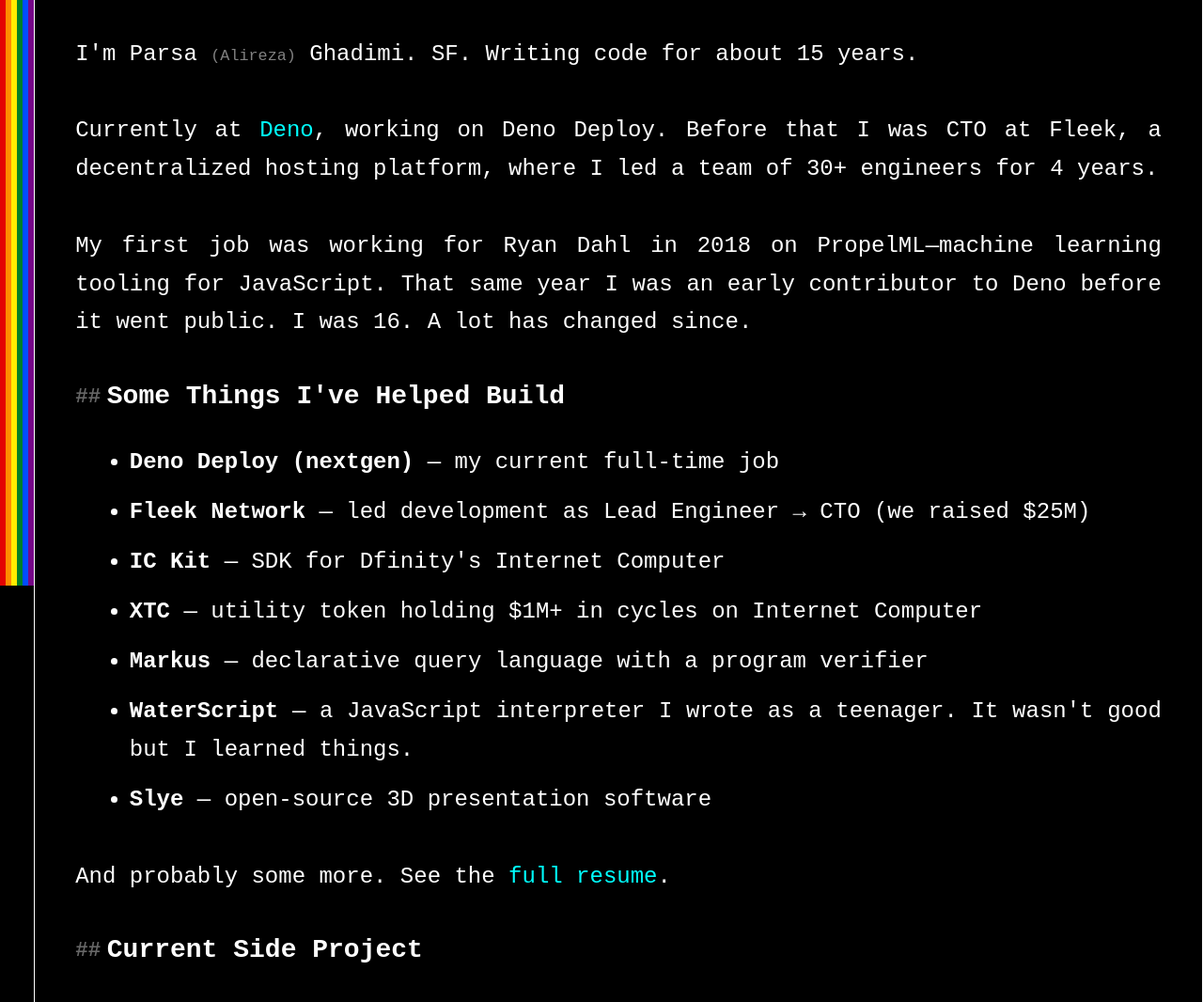
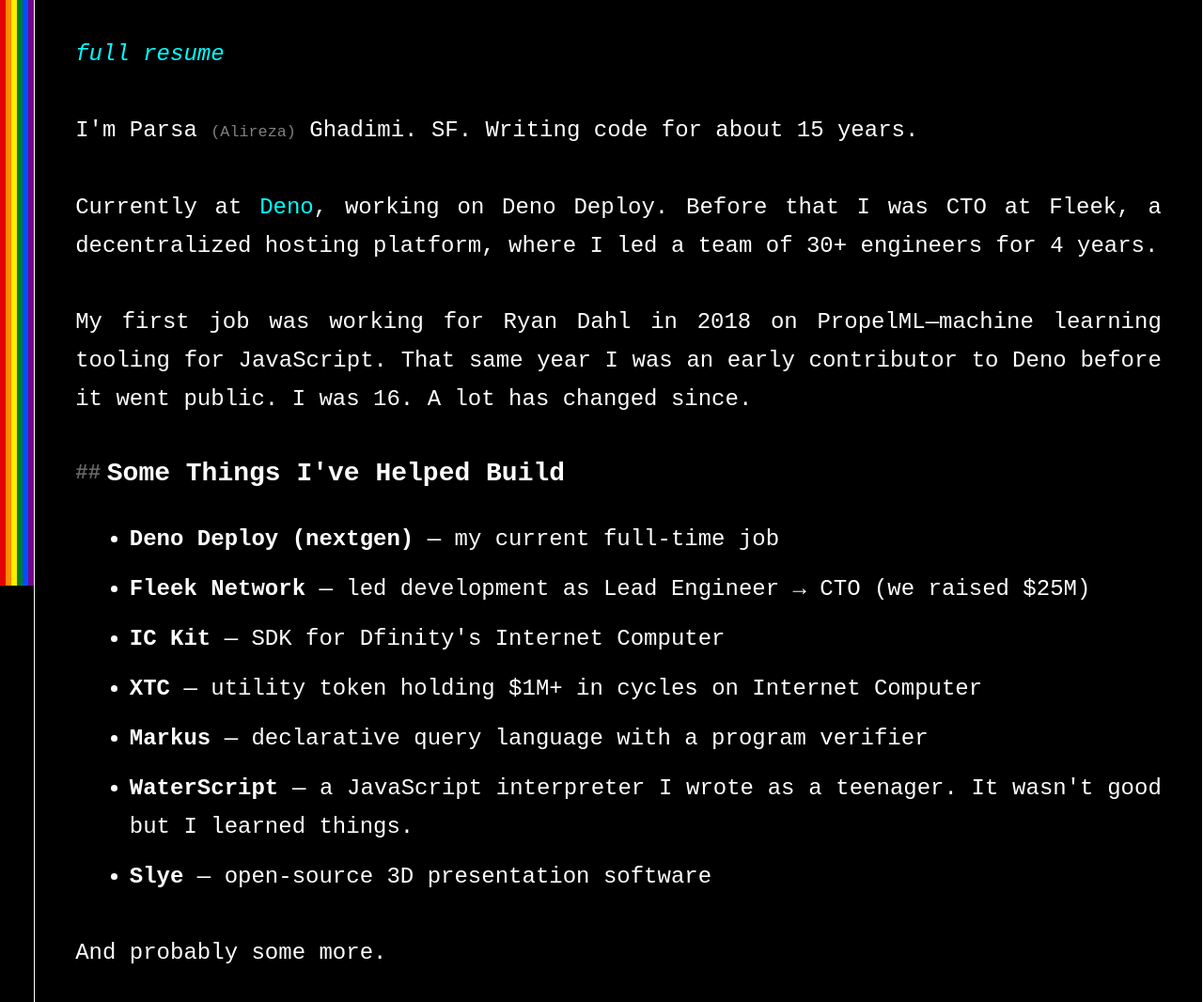
Before and after one commit to qti3e/wtf, a plain HTML site: page about/index.html in a window 1280 px wide. Shown: the part 177-1243 px from the top of the page at 94% size. Drawn offline with Linux system fonts and the light colour scheme.

Commit message:
Deploying to gh-pages from @ qti3e/wtf@ec8e460f4b65ef0932037bbc69f71d4ab821153b 🚀

```diff
--- a/about/index.html
+++ b/about/index.html
@@ -75,6 +75,7 @@
       </header>
       <main class="content">
       <h1 id="about-me"><a class="anchor" aria-hidden="true" tabindex="-1" href="#about-me"><svg class="octicon octicon-link" viewBox="0 0 16 16" width="16" height="16" aria-hidden="true"><path fill-rule="evenodd" d="M7.775 3.275a.75.75 0 001.06 1.06l1.25-1.25a2 2 0 112.83 2.83l-2.5 2.5a2 2 0 01-2.83 0 .75.75 0 00-1.06 1.06 3.5 3.5 0 004.95 0l2.5-2.5a3.5 3.5 0 00-4.95-4.95l-1.25 1.25zm-4.69 9.64a2 2 0 010-2.83l2.5-2.5a2 2 0 012.83 0 .75.75 0 001.06-1.06 3.5 3.5 0 00-4.95 0l-2.5 2.5a3.5 3.5 0 004.95 4.95l1.25-1.25a.75.75 0 00-1.06-1.06l-1.25 1.25a2 2 0 01-2.83 0z"></path></svg></a>About Me</h1>
+<p><em><a href="/static/parsa-resume.pdf" rel="noopener noreferrer">full resume</a></em></p>
 <p>I'm Parsa <span style="color:gray;font-size:0.7em">(Alireza)</span> Ghadimi. SF. Writing code for about 15 years.</p>
 <p>Currently at <a href="https://deno.com" rel="noopener noreferrer">Deno</a>, working on Deno Deploy. Before that I was CTO at Fleek, a decentralized hosting platform, where I led a team of 30+ engineers for 4 years.</p>
 <p>My first job was working for Ryan Dahl in 2018 on PropelML—machine learning tooling for JavaScript. That same year I was an early contributor to Deno before it went public. I was 16. A lot has changed since.</p>
@@ -88,7 +89,7 @@
 <li><strong>WaterScript</strong> — a JavaScript interpreter I wrote as a teenager. It wasn't good but I learned things.</li>
 <li><strong>Slye</strong> — open-source 3D presentation software</li>
 </ul>
-<p>And probably some more. See the <a href="/static/parsa-resume.pdf" rel="noopener noreferrer">full resume</a>.</p>
+<p>And probably some more.</p>
 <h2 id="current-side-project"><a class="anchor" aria-hidden="true" tabindex="-1" href="#current-side-project"><svg class="octicon octicon-link" viewBox="0 0 16 16" width="16" height="16" aria-hidden="true"><path fill-rule="evenodd" d="M7.775 3.275a.75.75 0 001.06 1.06l1.25-1.25a2 2 0 112.83 2.83l-2.5 2.5a2 2 0 01-2.83 0 .75.75 0 00-1.06 1.06 3.5 3.5 0 004.95 0l2.5-2.5a3.5 3.5 0 00-4.95-4.95l-1.25 1.25zm-4.69 9.64a2 2 0 010-2.83l2.5-2.5a2 2 0 012.83 0 .75.75 0 001.06-1.06 3.5 3.5 0 00-4.95 0l-2.5 2.5a3.5 3.5 0 004.95 4.95l1.25-1.25a.75.75 0 00-1.06-1.06l-1.25 1.25a2 2 0 01-2.83 0z"></path></svg></a>Current Side Project</h2>
 <p>A JavaScript compiler in Rust. Zero dependencies—no std, no alloc, no libc, no libm, no compiler-rt, no Cargo. You have to invent the universe first, so it's going slowly. 2-3 years out.</p>
 <p>The goal is aggressive: symbolic execution, e-graph-based IR, AOT compilation, and enough static analysis that if your server-rendered React app doesn't compile down to string concatenation, that's probably a bug in React. Or a CVE. Sometimes those are the same thing.</p>
```
Also changed, not shown: 1 other file.
